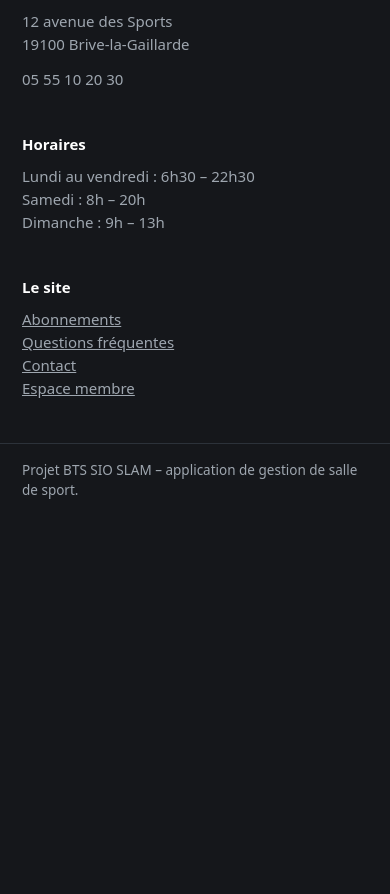
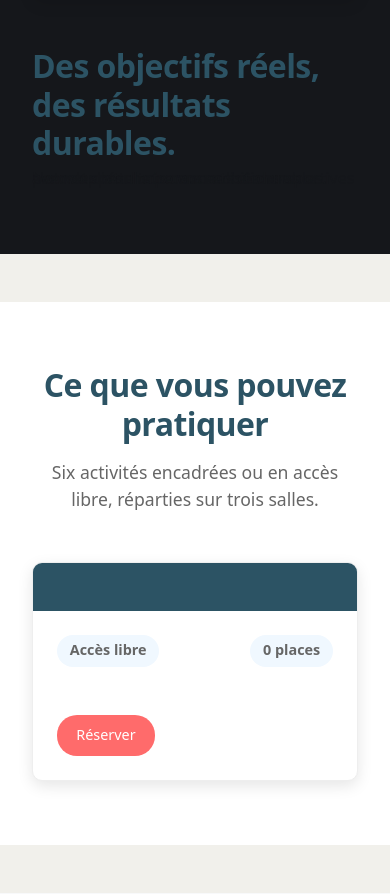
Before and after one commit to TCBFR/Apex-fitness, a PHP site: page / in a window 390 px wide. Shown: the part 1758-2652 px from the top of the page. Before the commit the page ends 2257 px from the top, so only its background shows below. Run offline with PHP 8.4, Linux system fonts and the light colour scheme; tables that the repository leaves empty hold one stand-in row (values such as "Sample post"); data that the repository does not hold is empty.

Commit message:
Ajout de nouvelle fonctionnalité home

```diff
--- a/faq/model/faq.php
+++ b/faq/model/faq.php
@@ -4,3 +4,5 @@
 {
     public function __construct(?PDO $pdo = null) { parent::__construct('faq', $pdo); }
 }
+//final class FaqTableModel signifie que cette
+//classe ne peut pas être étendue par une autre classe
--- a/views/index.php
+++ b/views/index.php
@@ -1,20 +1,345 @@
 <?php $activites = $activites ?? []; require __DIR__ . '/../includes/header.php'; ?>
 <section class="hero">
-  <div class="hero-inner">
-    <div class="hero-photo"><img src="<?= url('assets/img/section1.png') ?>" alt="" class="hero-photo-img"></div>
-    <div class="hero-texte-wrap"><div class="hero-texte">
+  <div class="hero-content">
+    <div class="hero-text">
       <h1>Votre créneau vous attend.</h1>
       <p>Cross-training, yoga, cycling ou musculation en accès libre : consultez le planning, réservez votre place en deux clics et venez vous entraîner.</p>
-      <div class="hero-actions"><a class="btn" href="#planning">Voir le planning</a><a class="btn btn-ghost" href="<?= url('abonnements.php') ?>">Comparer les abonnements</a></div>
-    </div></div>
+      <div class="hero-buttons">
+        <a class="btn btn-primary" href="#planning">Voir le planning</a>
+        <a class="btn btn-secondary" href="<?= url('abonnements.php') ?>">Comparer les abonnements</a>
+      </div>
+    </div>
+    <div class="hero-image">
+      <img src="<?= url('assets/img/section1.png') ?>" alt="Entraînement en salle" class="hero-img">
+    </div>
   </div>
 </section>
-<section class="section-objectifs"><img src="<?= url('assets/img/objectifs.jpg') ?>" alt="Des objectifs réels, des résultats durables." class="objectifs-img"></section>
-<section id="planning" class="section section-alt"><div class="wrap"><div class="section-head"><h2>Ce que vous pouvez pratiquer</h2><p class="muted">Six activités encadrées ou en accès libre, réparties sur trois salles.</p></div>
-  <div class="grille-3">
-    <?php foreach ($activites as $activite): ?>
-      <article class="carte"><h3><?= e($activite['libelleact']) ?></h3><p class="mono"><?= $activite['duree_minutes'] ? (int) $activite['duree_minutes'] . ' min' : 'Accès libre' ?> &middot; <?= (int) $activite['capacite_defaut'] ?> places</p><p class="muted"><?= e($activite['descriptionact']) ?></p></article>
-    <?php endforeach; ?>
+
+<section class="section section-objectifs">
+  <div class="objectifs-content">
+    <img src="<?= url('assets/img/objectifs.jpg') ?>" alt="Des objectifs réels, des résultats durables." class="objectifs-img">
+    <div class="objectifs-text">
+      <h2>Des objectifs réels, des résultats durables.</h2>
+      <p>Notre approche personnalisée vous permet d'atteindre vos ambitions sportives avec des résultats concrets et durables.</p>
+    </div>
   </div>
-</div></section>
+</section>
+
+<section id="planning" class="section section-planning">
+  <div class="container">
+    <div class="section-header">
+      <h2>Ce que vous pouvez pratiquer</h2>
+      <p class="section-subtitle">Six activités encadrées ou en accès libre, réparties sur trois salles.</p>
+    </div>
+
+    <div class="activities-grid">
+      <?php foreach ($activites as $activite): ?>
+        <div class="activity-card">
+          <div class="activity-header">
+            <h3><?= e($activite['libelleact']) ?></h3>
+          </div>
+          <div class="activity-body">
+            <div class="activity-details">
+              <span class="duration"><?= $activite['duree_minutes'] ? (int) $activite['duree_minutes'] . ' min' : 'Accès libre' ?></span>
+              <span class="capacity"><?= (int) $activite['capacite_defaut'] ?> places</span>
+            </div>
+            <p class="activity-description"><?= e($activite['descriptionact']) ?></p>
+          </div>
+          <div class="activity-footer">
+            <a href="#" class="btn btn-small">Réserver</a>
+          </div>
+        </div>
+      <?php endforeach; ?>
+    </div>
+  </div>
+</section>
+
+<section class="section section-features">
+  <div class="container">
+    <div class="features-grid">
+      <div class="feature-card">
+        <img src="<?= url('assets/img/feature1.jpg') ?>" alt="Équipements modernes" class="feature-img">
+        <h3>Équipements modernes</h3>
+        <p>Notre salle est équipée de machines de pointe pour un entraînement optimal.</p>
+      </div>
+      <div class="feature-card">
+        <img src="<?= url('assets/img/feature2.jpg') ?>" alt="Entraîneurs certifiés" class="feature-img">
+        <h3>Entraîneurs certifiés</h3>
+        <p>Nos coachs sont formés aux dernières techniques de fitness et nutrition.</p>
+      </div>
+    </div>
+  </div>
+</section>
+
 <?php require __DIR__ . '/../includes/footer.php'; ?>
+<style>
+  /* Styles pour l'interface professionnelle et fitness */
+/* Styles pour l'interface professionnelle et fitness */
+.hero {
+  background: linear-gradient(135deg, #0f2027 0%, #203a43 50%, #2c5364 100%);
+  color: white;
+  padding: 4rem 0;
+  margin-bottom: 3rem;
+}
+
+.hero-content {
+  display: flex;
+  align-items: center;
+  justify-content: space-between;
+  max-width: 1200px;
+  margin: 0 auto;
+  padding: 0 2rem;
+  gap: 2rem;
+}
+
+.hero-text h1 {
+  font-size: 2.5rem;
+  margin-bottom: 1rem;
+  line-height: 1.2;
+}
+
+.hero-text p {
+  font-size: 1.1rem;
+  margin-bottom: 2rem;
+  opacity: 0.9;
+}
+
+.hero-buttons {
+  display: flex;
+  gap: 1rem;
+}
+
+.btn-primary {
+  background: #ff6b6b;
+  color: white;
+  border: none;
+  padding: 0.8rem 1.5rem;
+  border-radius: 30px;
+  text-decoration: none;
+  font-weight: bold;
+  transition: all 0.3s ease;
+}
+
+.btn-primary:hover {
+  background: #ff5252;
+  transform: translateY(-2px);
+  box-shadow: 0 4px 12px rgba(255, 107, 107, 0.3);
+}
+
+.btn-secondary {
+  background: transparent;
+  color: white;
+  border: 2px solid white;
+  padding: 0.8rem 1.5rem;
+  border-radius: 30px;
+  text-decoration: none;
+  font-weight: bold;
+  transition: all 0.3s ease;
+}
+
+.btn-secondary:hover {
+  background: white;
+  color: #2c5364;
+  transform: translateY(-2px);
+  box-shadow: 0 4px 12px rgba(255, 255, 255, 0.2);
+}
+
+.hero-image {
+  flex: 1;
+  text-align: center;
+}
+
+.hero-img {
+  max-width: 100%;
+  border-radius: 10px;
+  box-shadow: 0 10px 30px rgba(0, 0, 0, 0.3);
+}
+
+.section-objectifs {
+  background: #f8f9fa;
+  padding: 4rem 0;
+  margin-bottom: 3rem;
+}
+
+.objectifs-content {
+  display: flex;
+  align-items: center;
+  max-width: 1200px;
+  margin: 0 auto;
+  padding: 0 2rem;
+  gap: 3rem;
+}
+
+.objectifs-img {
+  flex: 1;
+  border-radius: 10px;
+  box-shadow: 0 5px 15px rgba(0, 0, 0, 0.1);
+}
+
+.objectifs-text {
+  flex: 1;
+}
+
+.objectifs-text h2 {
+  font-size: 2rem;
+  margin-bottom: 1rem;
+  color: #2c5364;
+}
+
+.section-planning {
+  padding: 4rem 0;
+  background: white;
+}
+
+.container {
+  max-width: 1200px;
+  margin: 0 auto;
+  padding: 0 2rem;
+}
+
+.section-header {
+  text-align: center;
+  margin-bottom: 3rem;
+}
+
+.section-header h2 {
+  font-size: 2rem;
+  color: #2c5364;
+  margin-bottom: 1rem;
+}
+
+.section-subtitle {
+  color: #666;
+  font-size: 1.1rem;
+}
+
+.activities-grid {
+  display: grid;
+  grid-template-columns: repeat(auto-fit, minmax(300px, 1fr));
+  gap: 2rem;
+}
+
+.activity-card {
+  background: white;
+  border-radius: 10px;
+  box-shadow: 0 5px 15px rgba(0, 0, 0, 0.1);
+  overflow: hidden;
+  transition: all 0.3s ease;
+  border: 1px solid #eee;
+}
+
+.activity-card:hover {
+  transform: translateY(-5px);
+  box-shadow: 0 10px 25px rgba(0, 0, 0, 0.15);
+}
+
+.activity-header {
+  background: #2c5364;
+  color: white;
+  padding: 1.5rem;
+}
+
+.activity-header h3 {
+  margin: 0;
+  font-size: 1.4rem;
+}
+
+.activity-body {
+  padding: 1.5rem;
+}
+
+.activity-details {
+  display: flex;
+  justify-content: space-between;
+  margin-bottom: 1rem;
+  color: #666;
+  font-size: 0.9rem;
+}
+
+.duration, .capacity {
+  background: #f0f8ff;
+  padding: 0.3rem 0.8rem;
+  border-radius: 20px;
+  font-weight: bold;
+}
+
+.activity-description {
+  color: #555;
+  line-height: 1.6;
+  margin-bottom: 1.5rem;
+}
+
+.activity-footer {
+  padding: 0 1.5rem 1.5rem;
+}
+
+.btn-small {
+  background: #ff6b6b;
+  color: white;
+  border: none;
+  padding: 0.6rem 1.2rem;
+  border-radius: 20px;
+  text-decoration: none;
+  font-size: 0.9rem;
+  transition: all 0.3s ease;
+}
+
+.btn-small:hover {
+  background: #ff5252;
+  transform: scale(1.05);
+}
+
+.section-features {
+  padding: 4rem 0;
+  background: #f8f9fa;
+  margin-top: 3rem;
+}
+
+.features-grid {
+  display: grid;
+  grid-template-columns: repeat(auto-fit, minmax(300px, 1fr));
+  gap: 2rem;
+}
+
+.feature-card {
+  background: white;
+  border-radius: 10px;
+  box-shadow: 0 5px 15px rgba(0, 0, 0, 0.1);
+  padding: 2rem;
+  text-align: center;
+  transition: all 0.3s ease;
+}
+
+.feature-card:hover {
+  transform: translateY(-5px);
+  box-shadow: 0 10px 25px rgba(0, 0, 0, 0.15);
+}
+
+.feature-img {
+  width: 100%;
+  height: 200px;
+  object-fit: cover;
+  border-radius: 8px;
+  margin-bottom: 1rem;
+}
+
+.feature-card h3 {
+  color: #2c5364;
+  margin-bottom: 1rem;
+}
+
+@media (max-width: 768px) {
+  .hero-content {
+    flex-direction: column;
+    text-align: center;
+  }
+
+  .objectifs-content {
+    flex-direction: column;
+  }
+
+  .hero-buttons {
+    justify-content: center;
+  }
+}
+</style>
```
Also changed, not shown: etat_equipement/controller/etat_equipement.php (line endings or trailing spaces).
